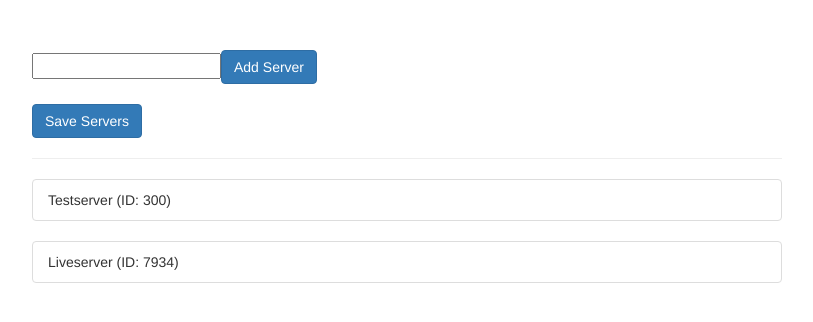
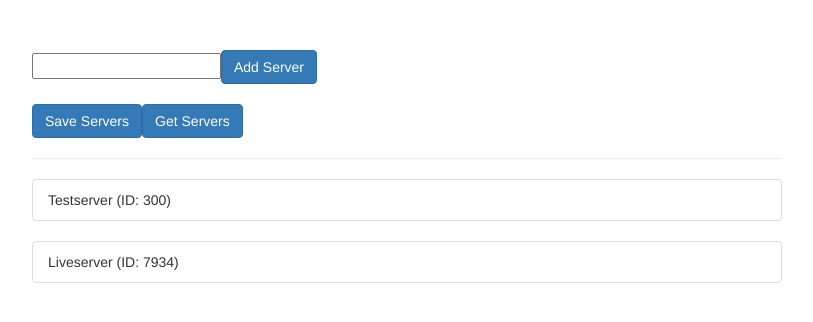
Before and after one commit to samuelcpedro/http-start, an Angular app: page / in a window 1280 px wide. Shown: the top 322 px of the page, without its empty margins (233-1046 px from the left). Built offline with nearby package versions, Linux system fonts and the light colour scheme.

Commit message:
Sending GET Requests
Sending GET Requests
Section 18, Lecture 243

```diff
--- a/src/app/app.component.html
+++ b/src/app/app.component.html
@@ -5,6 +5,7 @@
       <button class="btn btn-primary" (click)="onAddServer(serverName.value)">Add Server</button>
       <br><br>
       <button class="btn btn-primary" (click)="onSave()">Save Servers</button>
+      <button class="btn btn-primary" (click)="onGet()">Get Servers</button>
       <hr>
       <ul class="list-group" *ngFor="let server of servers">
         <li class="list-group-item">{{ server.name }} (ID: {{ server.id }})</li>
--- a/src/app/app.component.ts
+++ b/src/app/app.component.ts
@@ -41,4 +41,18 @@ export class AppComponent {
         (error) => console.log(error)
       );
   }
+
+  onGet() {
+    this.serviceService.getServers().subscribe(
+      (response: Response) => {
+        const data = response.json();
+        /**
+         * json method will look at our body property and get the data from in there and
+         * automatically turn it into a javascript object.
+        */
+        console.log(data);
+      },
+      (error) => console.log(error)
+    );
+  }
 }
--- a/src/app/service.service.ts
+++ b/src/app/service.service.ts
@@ -11,6 +11,11 @@ export class ServiceService {
   storeServers(servers: any[]) {
     // this.http.post('https://udemy-ng-http-samu.firebaseio.com/', servers); // this will only create an observable
     const headers = new Headers({ 'Content-Type': 'application/json' });
-    return this.http.post('https://udemy-ng-http-samu.firebaseio.com/database.json', servers, { headers: headers});
+    // return this.http.post('https://udemy-ng-http-samu.firebaseio.com/database.json', servers, { headers: headers});
+    return this.http.post('https://udemy-ng-http-samu.firebaseio.com/database.json', servers);
+  }
+
+  getServers() {
+    return this.http.get('https://udemy-ng-http-samu.firebaseio.com/database.json');
   }
 }
```
